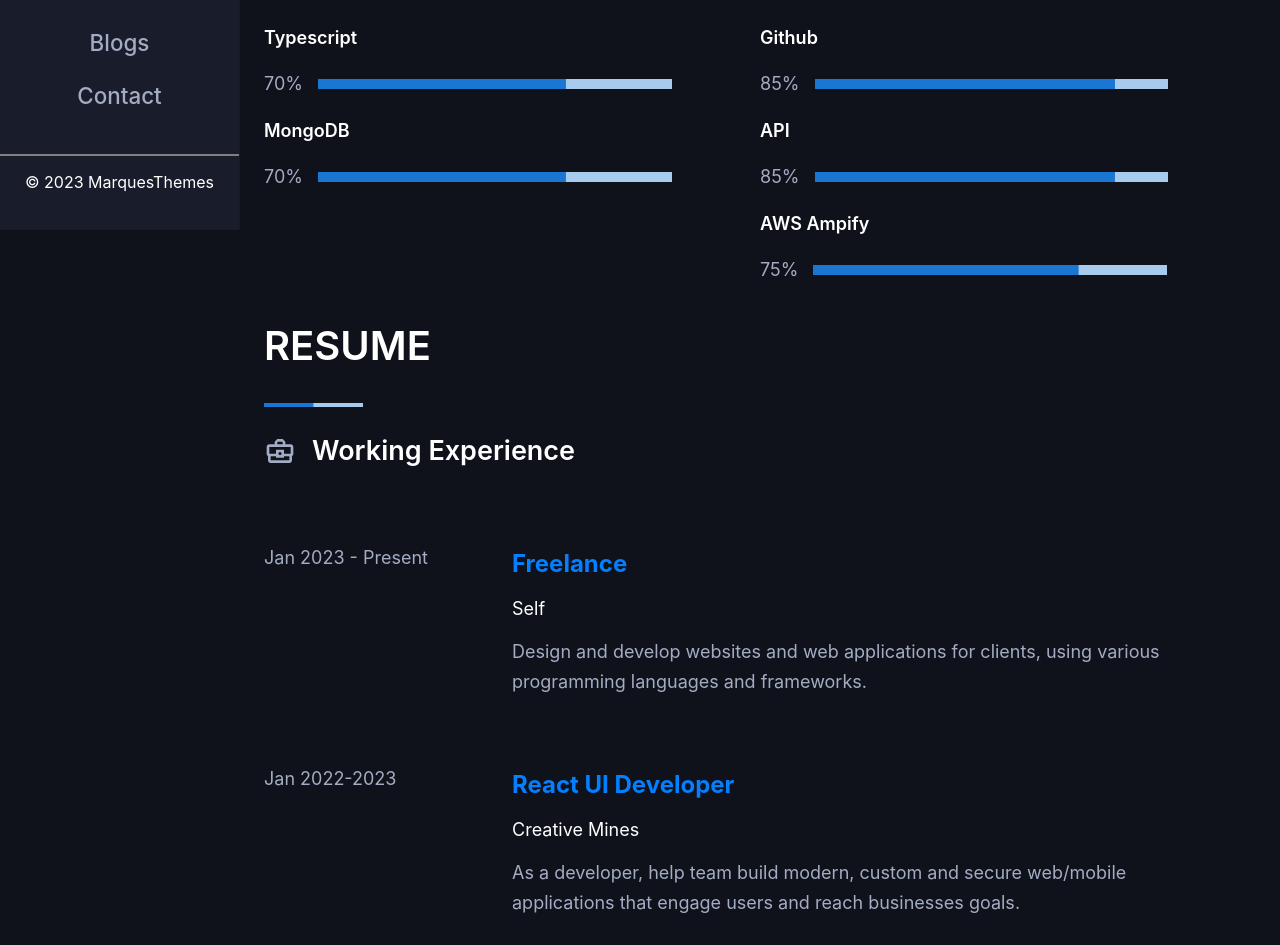
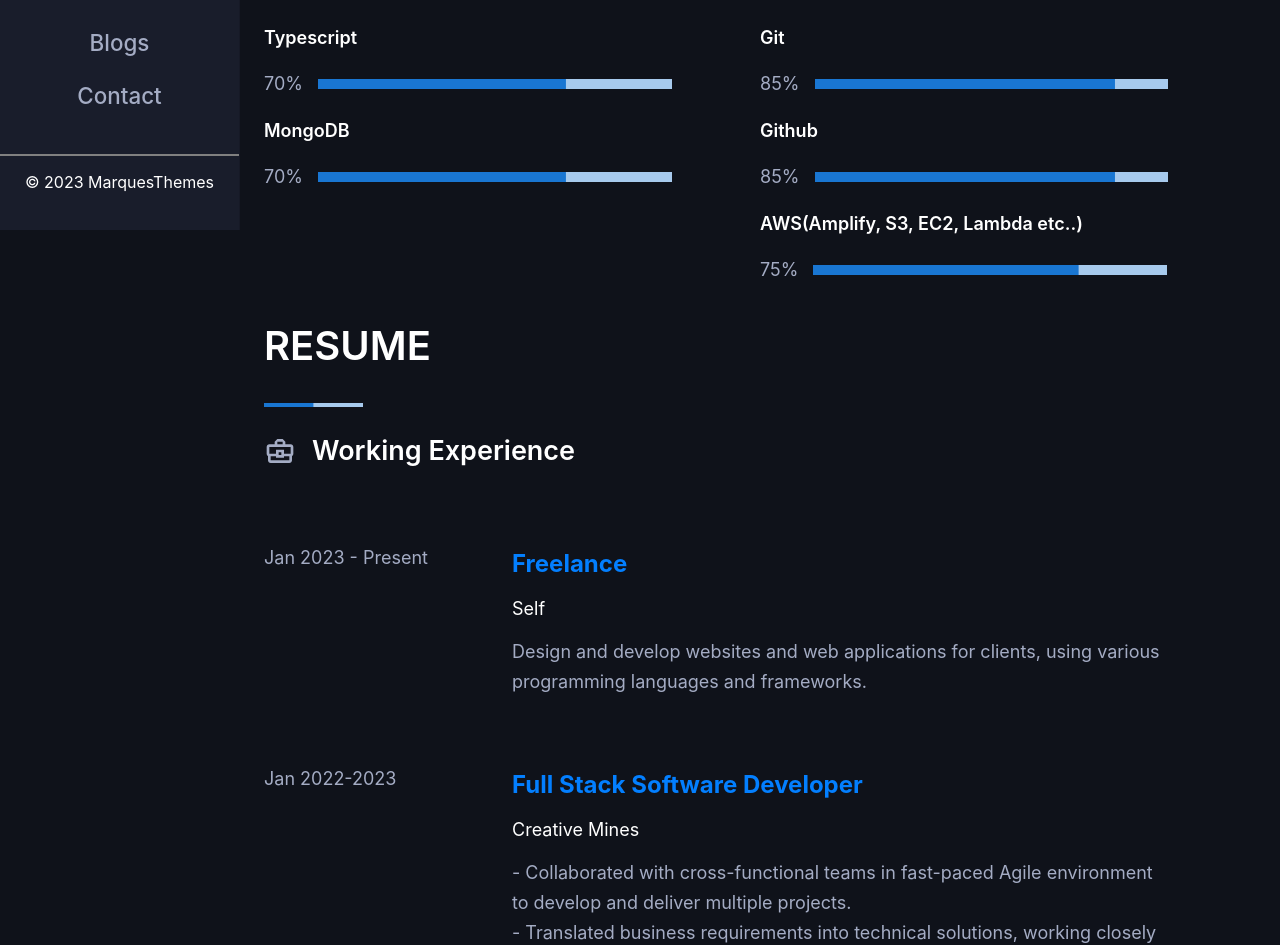
Before and after one commit to Marquessmalley/portfolio_website, a React (Create React App) app: page /portfolio_website/resume in a window 1280 px wide. Shown: the part 570-1515 px from the top of the page. Built offline with nearby package versions, Linux system fonts and the light colour scheme.

Commit message:
minor updates

```diff
--- a/src/components/Card/PortfolioCard.js
+++ b/src/components/Card/PortfolioCard.js
@@ -8,12 +8,21 @@ import {
   Typography,
 } from "@mui/material";
 
-const PortfolioCard = ({ title, description, imageUrl }) => {
+const PortfolioCard = ({ title, description, imageUrl, link }) => {
   return (
     <Grid xs={7} sm={6} md={4} lg={3} item>
       <Card>
         <CardHeader title={title} />
-        <CardMedia component="img" image={imageUrl} />
+        {link !== null ? (
+          <a href={link}>
+            <CardMedia component="img" image={imageUrl} />
+          </a>
+        ) : (
+          <>
+            <CardMedia component="img" image={imageUrl} />
+          </>
+        )}
+
         <CardContent>
           <Typography variant="body2" color="text.secondary">
             {description}
--- a/src/pages/About/About.js
+++ b/src/pages/About/About.js
@@ -17,15 +17,15 @@ const About = () => {
     {
       id: 1,
       title: "Web Developement",
-      desc: "The process of building, creating, and maintaining websites and web applications.",
+      desc: "Creating and maintaining websites or web applications using various technologies such as HTML, CSS, JavaScript, and relevant frameworks like React, Angular, or Vue.js.",
       icon: <CodeIcon sx={{ color: "#fff", fontSize: "2.5rem" }} />,
     },
-    // {
-    //   id: 2,
-    //   title: "Mobile Application",
-    //   desc: "Lorem ipsum dolor sit amet consectetur adipisicing elit. Autem tenetur ratione quod.",
-    //   icon: <PhoneIphoneIcon sx={{ color: "#fff", fontSize: "2.5rem" }} />,
-    // },
+    {
+      id: 2,
+      title: "API Development",
+      desc: " Creating application programming interfaces (APIs) to enable communication between different software components or systems.",
+      // icon: <PhoneIphoneIcon sx={{ color: "#fff", fontSize: "2.5rem" }} />,
+    },
   ];
 
   return (
@@ -68,7 +68,7 @@ const About = () => {
               <span style={{ color: "rgb(0,127,252)" }}> Marques Smalley</span>
             </h3>
             <p style={{ fontSize: "18px", fontWeight: 300 }}>
-              I am a full stack developer (MERN Stack) with a focus on frontend
+              I am a full stack software developer with a focus on frontend
               development, which I am responsible for creating and implementing
               the user interface and user experience of web applications
             </p>
@@ -85,7 +85,7 @@ const About = () => {
               <b>Location</b>: Grand Rapids,MI
             </p>
             <p>
-              <b>Software experience</b>: 3 years
+              <b>Software experience</b>: 4 years
             </p>
           </Grid>
         </Grid>
--- a/src/pages/Portfolio/Portfolio.js
+++ b/src/pages/Portfolio/Portfolio.js
@@ -19,6 +19,7 @@ const Portfolio = () => {
       description:
         "LogRhythm Axon is a cloud-native SaaS platform developer to help security teams more effectively mitigate cyber threats within their organization.",
       imageUrl: "images/logrhythm.png",
+      link: null,
     },
     {
       id: 2,
@@ -26,25 +27,30 @@ const Portfolio = () => {
       description:
         "Fullstack Certified EOS implementation software that helps oragnizations collect data on employee morale.",
       imageUrl: "images/knowhonesty.png",
+      link: null,
     },
     {
       id: 3,
+      title: "Admin Dashboard",
+      description:
+        "User-friendly CMS (Content Management System) for handling users and products, which can be customized for an e-commerce platform, with a responsive interface for easy navigation and task completion.",
+      imageUrl: "images/admin.png",
+      link: "https://mistrain.onrender.com/",
+    },
+    {
+      id: 4,
       title: "Mistore(Coming soon)",
       description:
         "An ecommerce website built with the MERN (MongoDB, Express, React, Node.js) stack, allowing users to browse products, add items to cart, and complete transactions securely.",
       imageUrl: "https://via.placeholder.com/150",
-    },
-    {
-      id: 4,
-      title: "Coming soon..",
-      description: "Inprogress",
-      imageUrl: "https://via.placeholder.com/150",
+      link: null,
     },
     {
       id: 5,
       title: "Coming soon..",
       description: "Inprogress",
       imageUrl: "https://via.placeholder.com/150",
+      link: null,
     },
   ];
 
@@ -68,6 +74,7 @@ const Portfolio = () => {
             title={card.title}
             description={card.description}
             imageUrl={card.imageUrl}
+            link={card.link}
           />
         ))}
       </Grid>
--- a/src/pages/Resume/Resume.js
+++ b/src/pages/Resume/Resume.js
@@ -26,22 +26,22 @@ const Resume = () => {
     },
     {
       id: 2,
+      skill: "Material-UI",
+      grade: 80,
+    },
+    {
+      id: 3,
       skill: "Git",
       grade: 85,
     },
     {
-      id: 3,
+      id: 4,
       skill: "Github",
       grade: 85,
     },
     {
-      id: 4,
-      skill: "API",
-      grade: 85,
-    },
-    {
       id: 5,
-      skill: "AWS Ampify",
+      skill: "AWS(Amplify, S3, EC2, Lambda etc..)",
       grade: 75,
     },
   ];
@@ -58,10 +58,13 @@ const Resume = () => {
     {
       id: 1,
       year: "Jan 2022-2023",
-      position: "React UI Developer",
+      position: "Full Stack Software Developer",
       company: "Creative Mines",
-      description:
-        "As a developer, help team build modern, custom and secure web/mobile applications that engage users and reach businesses goals.",
+      description: [
+        "Collaborated with cross-functional teams in fast-paced Agile environment to develop and deliver multiple projects.",
+        "Translated business requirements into technical solutions, working closely with clients to ensure their needs were met effectively.",
+        "Participated in daily stand-up meetings, engaged in pair programming sessions, collaborated with fellow developers to improve quality code.",
+      ],
     },
   ];
 
@@ -81,6 +84,7 @@ const Resume = () => {
       degree: "Bachelors of Business Administration ",
     },
   ];
+
   return (
     <Grid container>
       <Header title={"MY SKILLS"} progressValue={50} />
@@ -207,7 +211,16 @@ const Resume = () => {
             <p
               style={{ color: "#a4acc4", fontSize: "18px", lineHeight: "30px" }}
             >
-              {work.description}
+              {typeof work.description === "string" && work.description}
+              {typeof work.description === "object" &&
+                work.description.map((history) => {
+                  return (
+                    <>
+                      - {history}
+                      <br />
+                    </>
+                  );
+                })}
             </p>
           </Grid>
         </Grid>
```
Also changed, not shown: public/images/admin.png (added), 1 other file (tests, documents, lock files or other folders).
